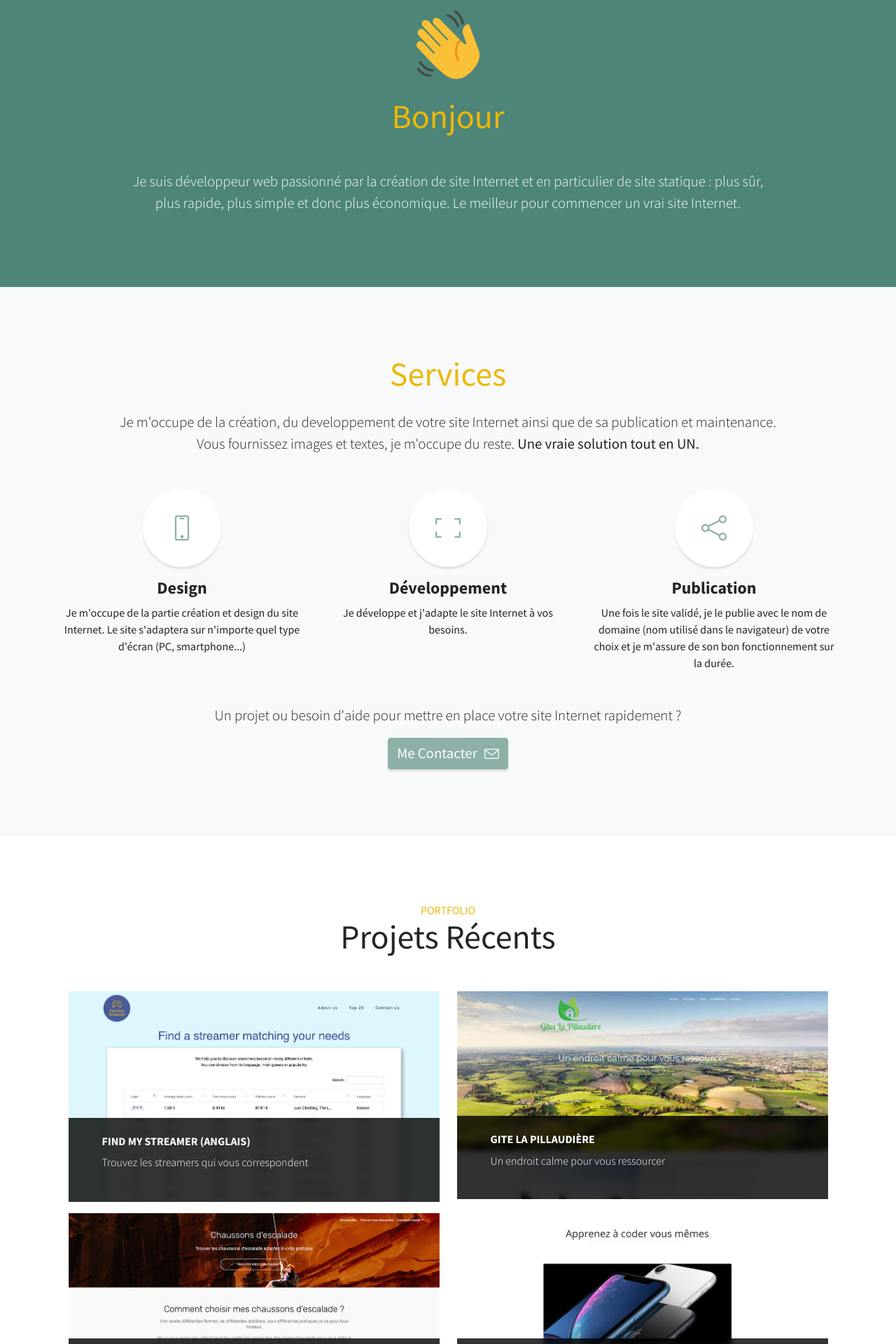
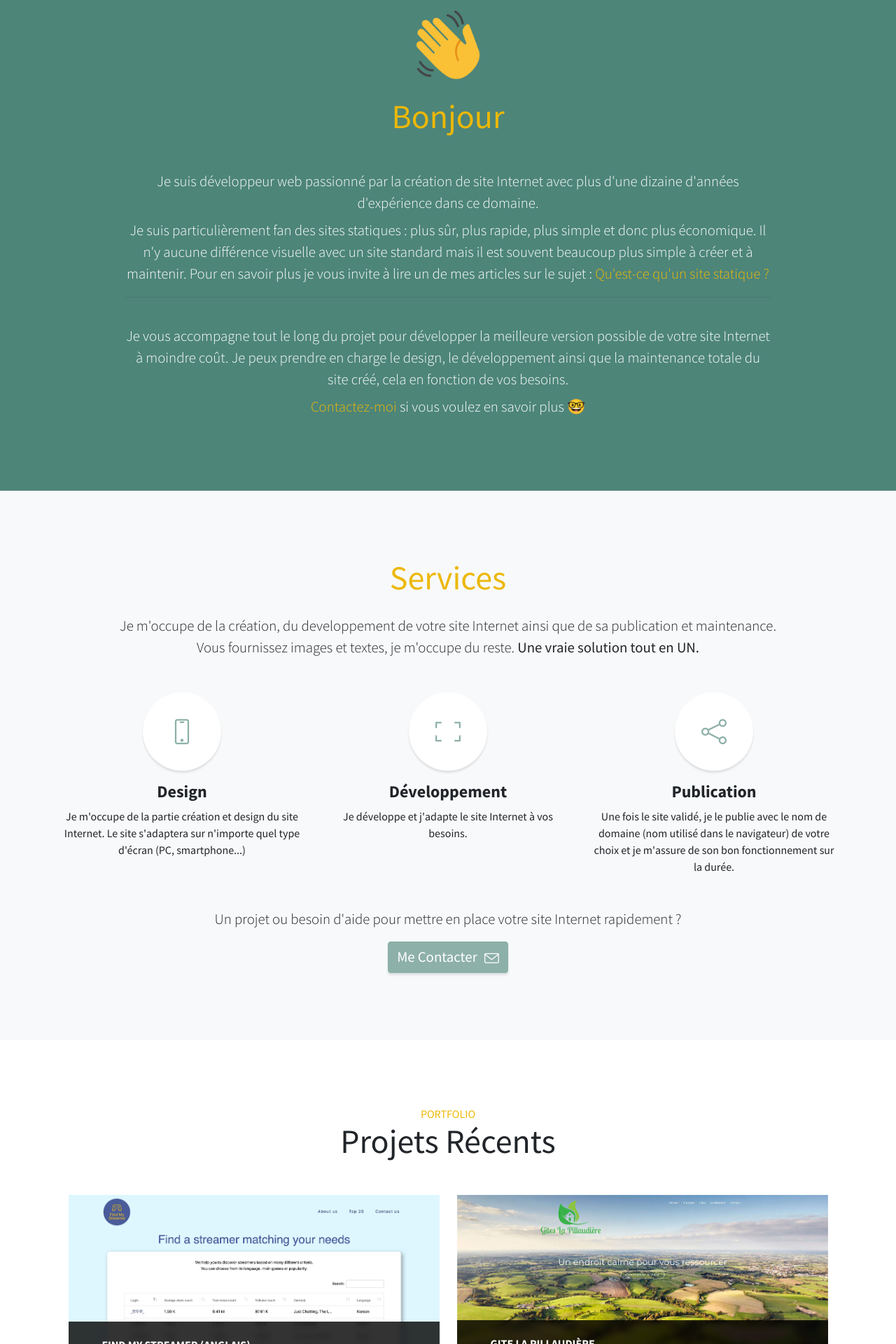
Before and after one commit to ErwanJes/ej-portfolio, a Jekyll site: the page built from index.markdown, in a window 1280 px wide. Shown: the part 982-2902 px from the top of the page at 70% size. Built offline with Jekyll 4.4.1, drawn with Linux system fonts in a browser that asks for light colours; a script that is not in the unit is left out.

Commit message:
Improve home page wording

```diff
--- a/_layouts/home.html
+++ b/_layouts/home.html
@@ -65,7 +65,11 @@
           <div class="col-lg-10 mx-auto">
             <br />
             <div>
-              <p class="mb-2 desc-font">Je suis développeur web passionné par la création de site Internet et en particulier de site statique : plus sûr, plus rapide, plus simple et donc plus économique. Le meilleur pour commencer un vrai site Internet.</p>
+              <p class="mb-2 desc-font">Je suis développeur web passionné par la création de site Internet avec plus d'une dizaine d'années d'expérience dans ce domaine.
+              <p class="mb-2 desc-font">Je suis particulièrement fan des sites statiques : plus sûr, plus rapide, plus simple et donc plus économique. Il n'y aucune différence visuelle avec un site standard mais il est souvent beaucoup plus simple à créer et à maintenir. Pour en savoir plus je vous invite à lire un de mes articles sur le sujet : <a class="colored-link" href="http://bootstrapyourcodingskills.com/2017/03/02/site-statique/" target="_blank" rel="noopener">Qu'est-ce qu'un site statique ?</a></p>
+              <hr><br>
+              <p class="mb-2 desc-font">Je vous accompagne tout le long du projet pour développer la meilleure version possible de votre site Internet à moindre coût. Je peux prendre en charge le design, le développement ainsi que la maintenance totale du site créé, cela en fonction de vos besoins.</p>
+              <p class="mb-2 desc-font"><a class="colored-link" href="mailto:{{ site.email }}" target="_blank" rel="noopener">Contactez-moi</a> si vous voulez en savoir plus 🤓</p>
             </div>
           </div>
         </div>
--- a/assets/css/style.css
+++ b/assets/css/style.css
@@ -257,6 +257,14 @@ header .menu {
   }
 }
 
+.colored-link, .colored-link:active, .colored-link:visited {
+  color: #ecb807;
+}
+
+.colored-link:hover {
+  color: white;
+}
+
 #cta-button {
   font-weight: 500;
   font-size: 1.3em;
```
